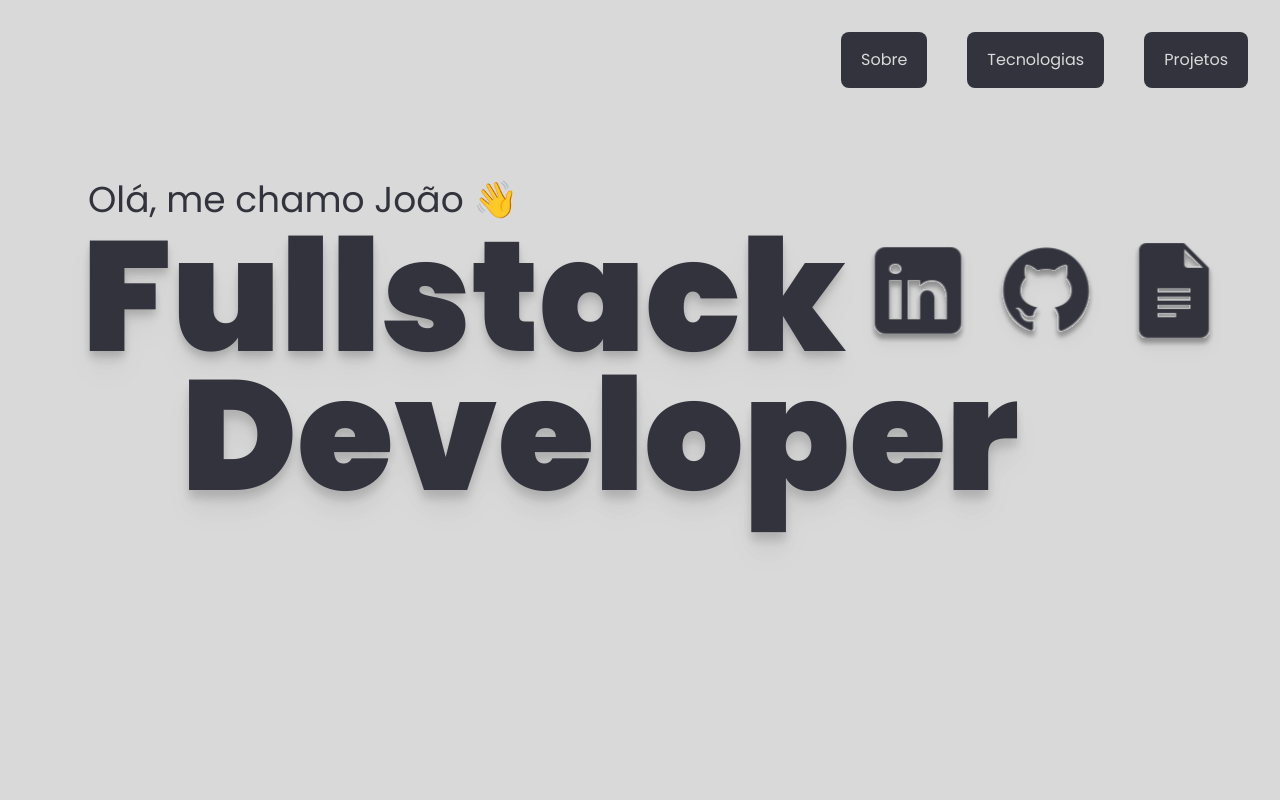
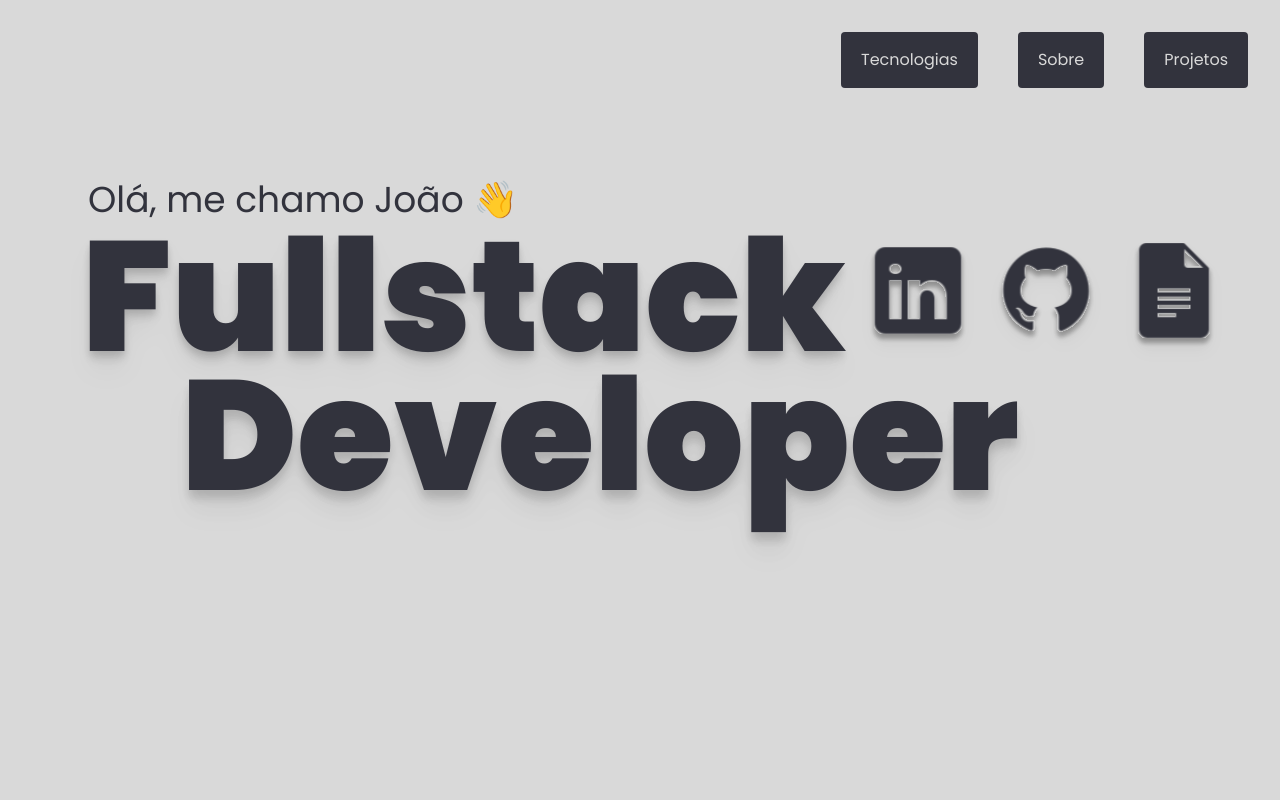
Before and after one commit to joaomidowz/Portfolio, a React (Vite) app: page / in a window 1280 px wide. Shown: the top 800 px of the page. Built offline with nearby package versions, Linux system fonts and the light colour scheme.

Commit message:
Ajustando os botões do de navegação. Tamanho e fonte.

```diff
--- a/src/pages/App.tsx
+++ b/src/pages/App.tsx
@@ -14,9 +14,9 @@ const scrollToSection = (id: string) => {
     <div className="w-screen h-screen bg-primary p-5 font-poppins max-phone:h-100 max-phone:rounded-t-3xl">
       <header className='p-3 max-sm:p-0.5'>
         <nav className='flex justify-end gap-10 max-mobile:gap-3 max-sm:gap-2 max-phone:text-xs max-phone:justify-between max-phone:px-1'>
-          <button onClick={() => scrollToSection('about')} className='px-5 py-4 text-primary bg-secondary rounded-lg max-mobile:px-5 max-mobile:py-2'>Sobre</button>
-          <button onClick={() => scrollToSection('tech')} className='px-5 py-4 text-primary bg-secondary rounded-lg max-mobile:px-2 max-mobile:py-2'>Tecnologias</button>
-          <button onClick={() => scrollToSection('portfolio')} className='px-5 py-4 text-primary bg-secondary rounded-lg  max-mobile:px-2 max-mobile:py-2'>Projetos</button>
+          <button onClick={() => scrollToSection('tech')} className='px-5 py-4 text-primary bg-secondary rounded max-mobile:text-sm max-mobile:px-2 max-mobile:py-2 max-phone:text-xs max-phone:w-20 max-phone:h-8 max-phone:p-0'>Tecnologias</button>
+          <button onClick={() => scrollToSection('about')} className='px-5 py-4 text-primary bg-secondary rounded max-mobile:text-sm max-mobile:px-2 max-mobile:py-2 max-phone:text-xs max-phone:w-20 max-phone:h-8 max-phone:p-0'>Sobre</button>
+          <button onClick={() => scrollToSection('portfolio')} className='px-5 py-4 text-primary bg-secondary rounded max-mobile:text-sm max-mobile:px-2 max-mobile:py-2  max-phone:text-xs max-phone:w-20 max-phone:h-8 max-phone:p-0'>Projetos</button>
         </nav>
       </header>
 
```
